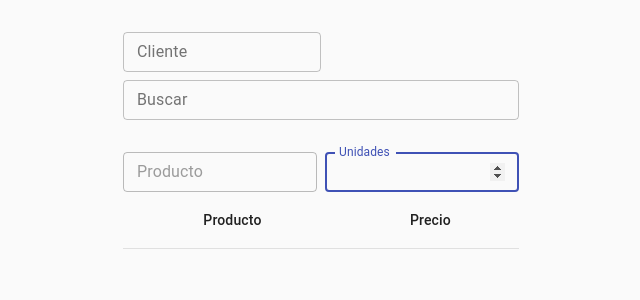
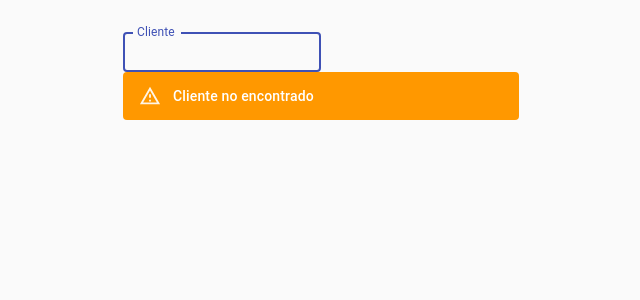
Before and after one commit to jaime12463/ETMTest, a React (Create React App) app: page / in a window 1280 px wide. Shown: the top 300 px of the page, without its empty margins (319-959 px from the left). Built offline with nearby package versions, Linux system fonts and the light colour scheme.

Commit message:
Se controla ingreso de unidades que no admita valores debajo de 0

```diff
--- a/src/App.js
+++ b/src/App.js
@@ -1,14 +1,15 @@
-import React, { useEffect, useState } from "react";
+import React, { useState } from "react";
 import CssBaseline from "@material-ui/core/CssBaseline";
 import Link from "@material-ui/core/Link";
 import Grid from "@material-ui/core/Grid";
-import Box from "@material-ui/core/Box";
 import Typography from "@material-ui/core/Typography";
 import { makeStyles } from "@material-ui/core/styles";
 import Container from "@material-ui/core/Container";
 import InputField from "./components/InputField";
 import { DATA } from "./utils/constants";
 import { TableInfo } from "./components/TableInfo";
+import { Alert } from "@material-ui/lab";
+
 
 function Copyright() {
   return (
@@ -46,12 +47,13 @@ const useStyles = makeStyles((theme) => ({
 export default function App() {
   const [db, setDb] = useState(DATA);
   const [cliente, setCliente] = useState("");
-  const [productos, setProductos] = useState([]);
+  const [productos, setProductos] = useState(null);
   const [productsFilter, setProductsFilter] = useState([]);
   const [focusProduct, setFocusProduct] = useState({
     producto: "",
     unidades: "",
   });
+
   const classes = useStyles();
 
   const handleChangeCliente = ({ target }) => {
@@ -64,14 +66,16 @@ export default function App() {
     db.find((element) =>
       element.CodigoCliente === cliente
         ? setProductos(element.Precios)
-        : setProductos([])
+        : setProductos(null)
     );
   };
 
   const handleFindOneProduct = ({ target: { value } }) => {
 
-    setProductos(
-      productos.filter((producto) => producto.Codigoproducto.includes(value))
+    db.find((element) =>
+      element.CodigoCliente === cliente
+        ? setProductos(element.Precios.filter((producto) => producto.Codigoproducto.includes(value)))
+        : setProductos([])
     );
 
     value === "" &&
@@ -89,9 +93,9 @@ export default function App() {
   const handleIncrementValue = ({ target: { value } }) => {
     setFocusProduct({ ...focusProduct, unidades: value });
   };
-
+  console.log(productos);
   return (
-    <Container component="main" maxWidth="xs">
+    <Container component="main" maxWidth="xs" >
       <CssBaseline />
       <div className={classes.paper}>
         <form
@@ -111,7 +115,7 @@ export default function App() {
           </Grid>
         </form>
       </div>
-      {/* {productos.length >= 0 && ( */}
+      {productos ? (
         <div>
           <div className={classes.paper}>
             <Grid container>
@@ -124,7 +128,7 @@ export default function App() {
               />
             </Grid>
           </div>
-          <div className={classes.paper}>
+          <div className={classes.paper} >
             <form className={classes.form} noValidate>
               <Grid container spacing={1}>
                 <InputField
@@ -140,6 +144,7 @@ export default function App() {
                   size="small"
                   xs={6}
                   sm={6}
+                  min={0}
                   type="number"
                   value={focusProduct.unidades}
                   onChange={handleIncrementValue}
@@ -151,9 +156,10 @@ export default function App() {
             headers={["Producto", "Precio"]}
             data={productos}
             onClick={handleFocusProduct}
-          />
+            />
         </div>
-      {/* )} */}
+      ) :
+      <Alert variant="filled" severity="warning">Cliente no encontrado</Alert>}
     </Container>
   );
 }
```
